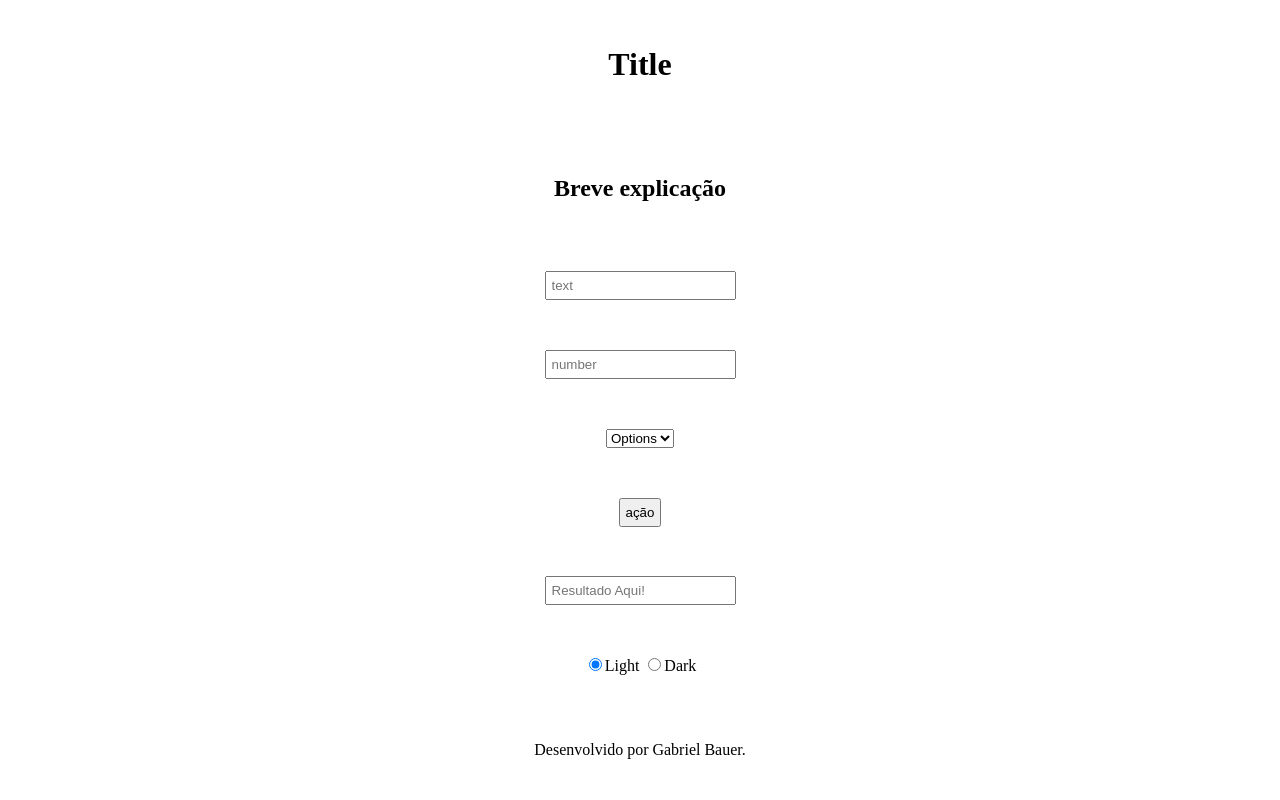
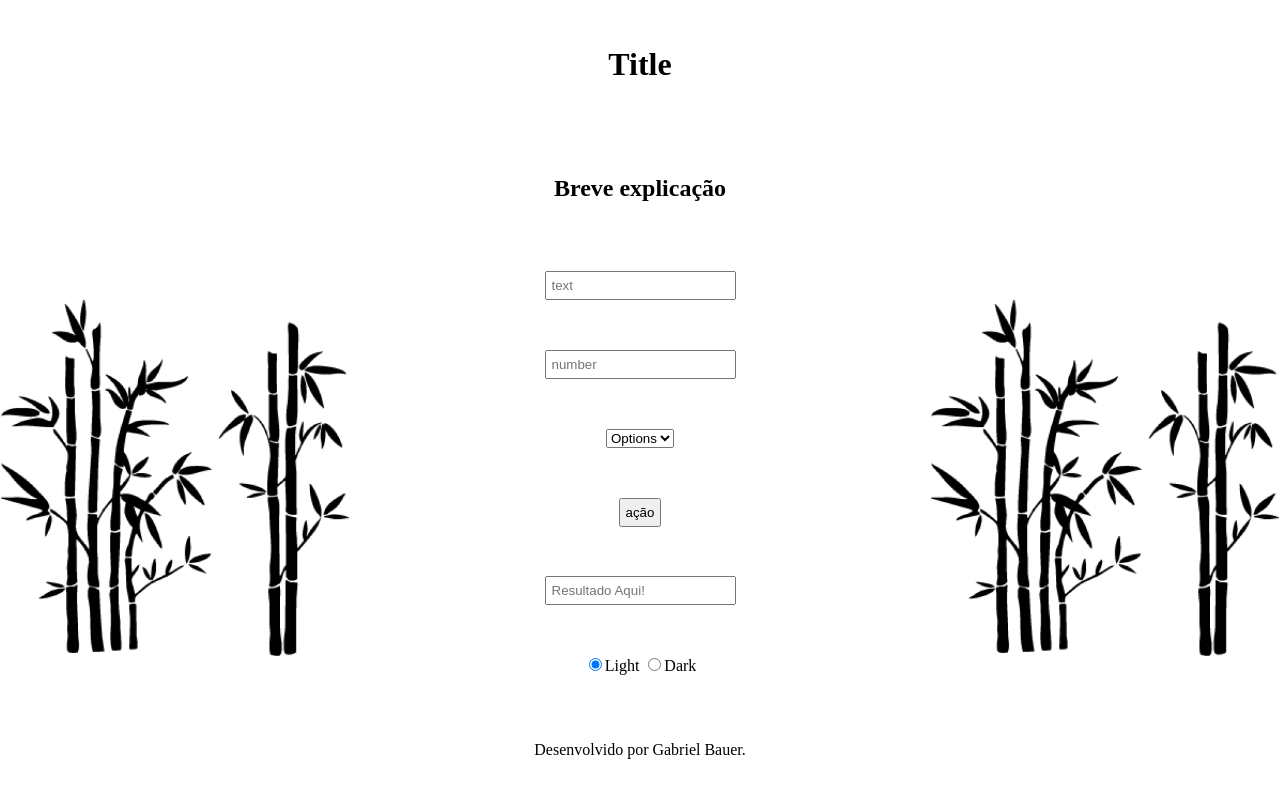
Before and after one commit to Azedim/ProgramacaoIII, a PHP site: page / in a window 1280 px wide. Run offline with PHP 8.4, Linux system fonts and the light colour scheme.

Commit message:
end of day

```diff
--- a/Trabalho/index.html
+++ b/Trabalho/index.html
@@ -8,7 +8,11 @@
     </head>
     <body>
         <div class="container" id="contain">
+            <div class="imagem">
+                <img src="421-4211025_galho-de-bambu-png-desenho-de-bambu-preto.png">
+            </div>
             <form class="formulario">
+
                 <h1>Title</h1>
                 <h2>Breve explicação</h2>
 
@@ -31,6 +35,9 @@
                 </div>
                 <p>Desenvolvido por Gabriel Bauer.</p>
             </form>
+            <div class="imagem2">
+                <img src="421-4211025_galho-de-bambu-png-desenho-de-bambu-preto.png">
+            </div>
         </div>
     <script src="main.js"></script>
     </body>
--- a/Trabalho/main.css
+++ b/Trabalho/main.css
@@ -9,9 +9,9 @@ body{
 .container{
     display: grid;
     height: 100vh;
-    grid-template-columns: 100px 1fr 100px;
+    grid-template-columns: 350px 1fr 350px;
     grid-template-areas:
-    ' . formulario .';
+    ' image formulario image2'
 }
 .formulario{
     grid-area: formulario;
@@ -23,3 +23,21 @@ body{
 .formulario > input, button{
     padding: 5px;
 }
+.imagem{
+    grid-area: image;
+    display: flex;
+    flex-direction: column;
+    margin-top: 298px;
+
+}
+.imagem2{
+    grid-area: image2;
+    display: flex;
+    flex-direction: column;
+    margin-top: 298px;
+
+}
+img{
+    width: 350px;
+    height: 1fr;
+}
--- a/Trabalho/main.js
+++ b/Trabalho/main.js
@@ -1,14 +1,15 @@
 var Radio = document.querySelector("#light");
 var Radio2 = document.querySelector("#dark");
 Radio.addEventListener("click",function(e){
+    document.getElementById("contain").style.background = "white";
+    document.getElementById("contain").style.color = "black";
+
+
+})
+
+Radio2.addEventListener("click",function(e){
     document.getElementById("contain").style.background = "#001";
     document.getElementById("contain").style.color = "white";
 
 
 })
-
-Radio2.addEventListener("click",function(e){
-    document.getElementById("contain").style = 'background-color : 001';
-
-
-})
```
Also changed, not shown: Trabalho/421-4211025_galho-de-bambu-png-desenho-de-bambu-preto.png (added).
